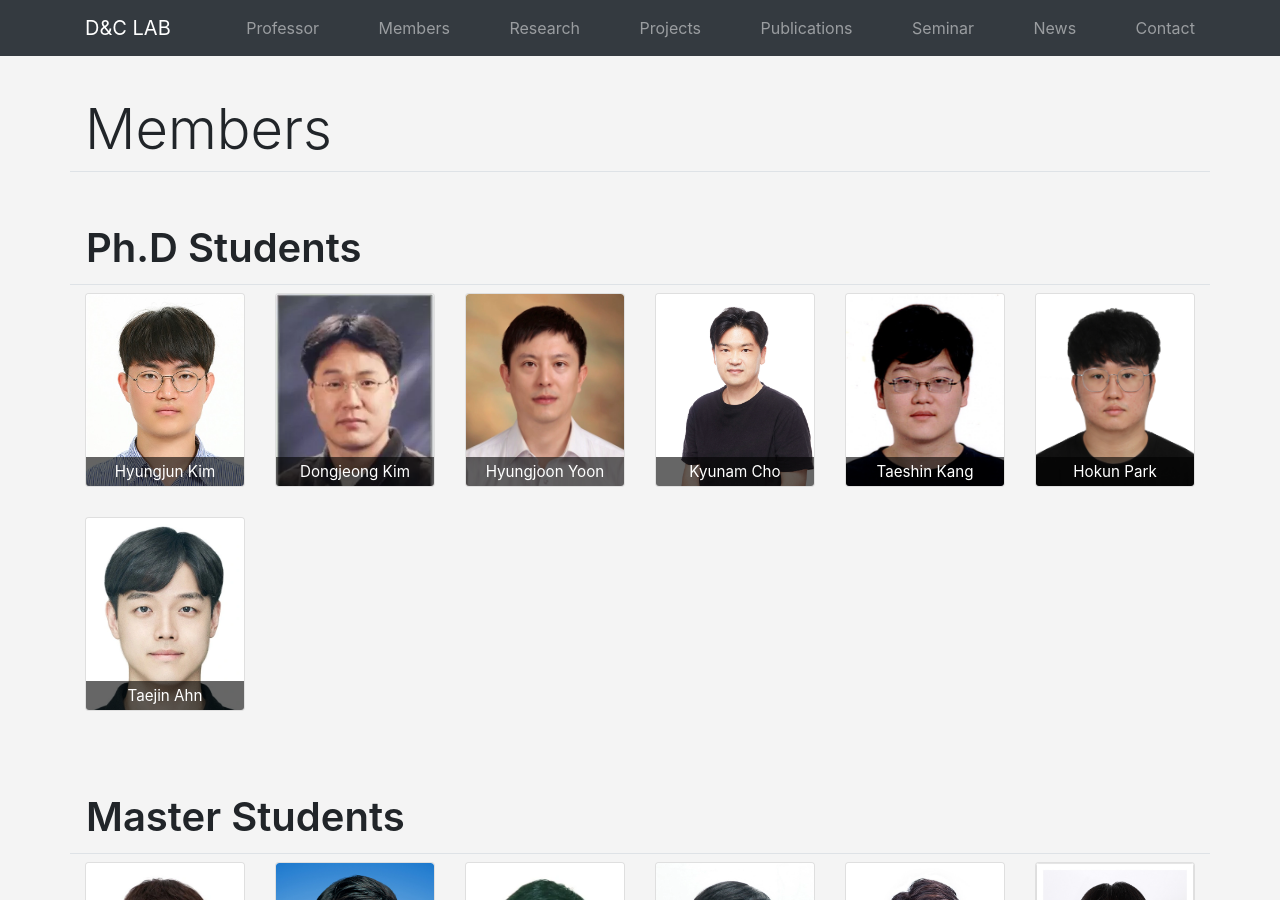
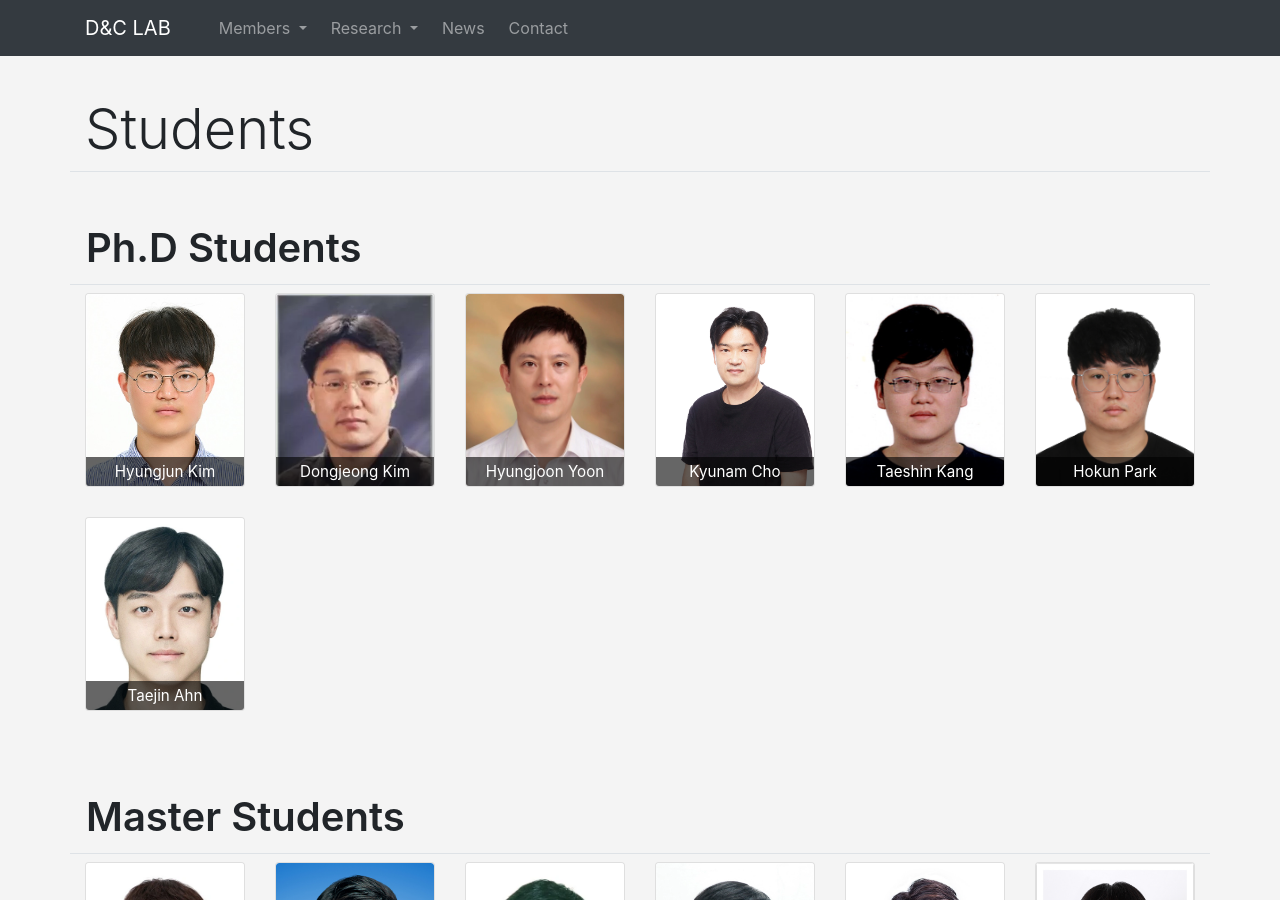
Before and after one commit to KU-Cloud/ku-cloud.github.io, a Jekyll site: the page built from members.html, in a window 1280 px wide and 900 px high. Built offline with Jekyll 4.4.1, drawn with Linux system fonts in a browser that asks for light colours.

Commit message:
update: changed top navigation bar structure Grouped buttons by categories and updated page title

```diff
--- a/_includes/navbar.html
+++ b/_includes/navbar.html
@@ -1,13 +1,26 @@
 <nav id="nav" class="navbar fixed-top navbar-dark bg-dark no-user-select">
-    <div class="container">
-        <a href="/" class="navbar-brand">D&C LAB</a>
-        <a href="/professor" class="navbar-text">Professor</a>
-        <a href="/members" class="navbar-text">Members</a>
-        <a href="/research" class="navbar-text">Research</a>
-        <a href="/projects" class="navbar-text">Projects</a>
-        <a href="/publications" class="navbar-text">Publications</a>
-        <a href="/seminar" class="navbar-text">Seminar</a>
-        <a href="/news" class="navbar-text">News</a>
+    <div class="container justify-content-start">
+        <a href="/" class="navbar-brand mr-5">D&C LAB</a>
+        <div class="dropdown mr-4">
+            <a href="#" class="navbar-text dropdown-toggle" id="members-menu" data-toggle="dropdown" aria-haspopup="true" aria-expanded="false">
+                Members
+            </a>
+            <div class="dropdown-menu" aria-labelledby="members-menu">
+                <a href="/professor" class="dropdown-item">Professor</a>
+                <a href="/members" class="dropdown-item">Students</a>
+            </div>
+        </div>
+        <div class="dropdown mr-4">
+            <a href="#" class="navbar-text dropdown-toggle" id="research-menu" data-toggle="dropdown" aria-haspopup="true" aria-expanded="false">
+                Research
+            </a>
+            <div class="dropdown-menu" aria-labelledby="research-menu">
+                <a href="/publications" class="dropdown-item">Publications</a>
+                <a href="/projects" class="dropdown-item">Projects</a>
+                <a href="/seminar" class="dropdown-item">Seminar</a>
+            </div>
+        </div>
+        <a href="/news" class="navbar-text mr-4">News</a>
         <a href="/contact" class="navbar-text">Contact</a>
     </div>
 </nav>
--- a/_layouts/page.html
+++ b/_layouts/page.html
@@ -5,8 +5,12 @@ layout: default
     <div class="py-5"></div>
 
     <div class="page-title container mb-3 pt-5 pt-md-0">
+        {% if page.title %}
+        {% assign pageTitle = page.title %}
+        {% else %}
         {% assign pageName = page.name | remove: ".html" | split: " " %}
         {% capture pageTitle %} {% for word in pageName %} {{ word | capitalize }} {% endfor %} {% endcapture %}
+        {% endif %}
         <h1 class="display-4">{{ pageTitle }}</h1>
     </div>
 
--- a/members.html
+++ b/members.html
@@ -1,5 +1,6 @@
 ---
 layout: page
+title: Students
 ---
 
 <link rel="stylesheet" href="/assets/css/page-members.css">
```
